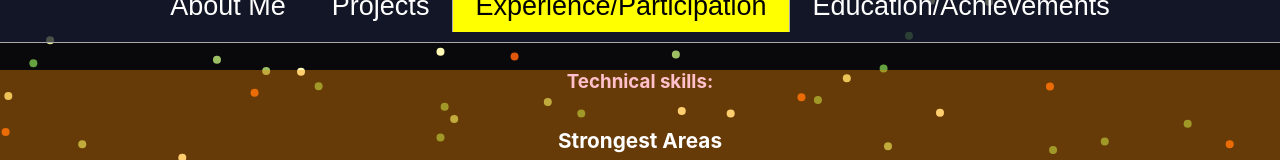
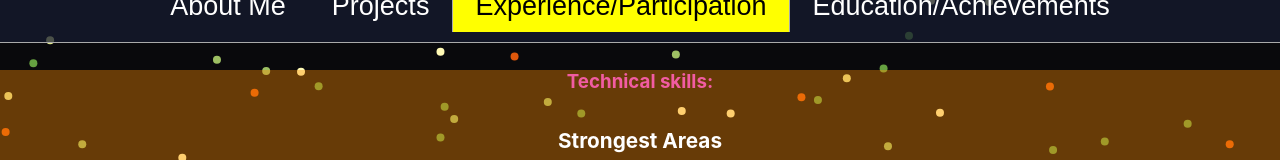
Before and after one commit to ananya8606/Portfolio-website-using-Reactjs, a React (Create React App) app: page / in a window 1280 px wide. Both pictures are taken after a click on the tab "Experience/Participation". Shown: the part 273-433 px from the top of the page. Built offline with nearby package versions, Linux system fonts and the light colour scheme.

Commit message:
Create HomeTabs.js

```diff
--- a/src/components/HomeTabs.js
+++ b/src/components/HomeTabs.js
@@ -22,7 +22,7 @@ function HomeTabs()
     </TabPanel>
 <TabPanel classname="b2">
 <Container fluid className="rank-section">
-<h3 className="resume-title" style={{color:"pink"}}>Technical skills:</h3>
+<h3 className="resume-title" style={{color:"#f25ca2"}}>Technical skills:</h3>
             <Resumecontent
               title="Strongest Areas"
               content={["Front-end Development ,Good knowledge of core subjects like Operating System, Computer Architecture and Organization, Computer Networks, Database Management System, Data Structure and Algorithms."]}
```
